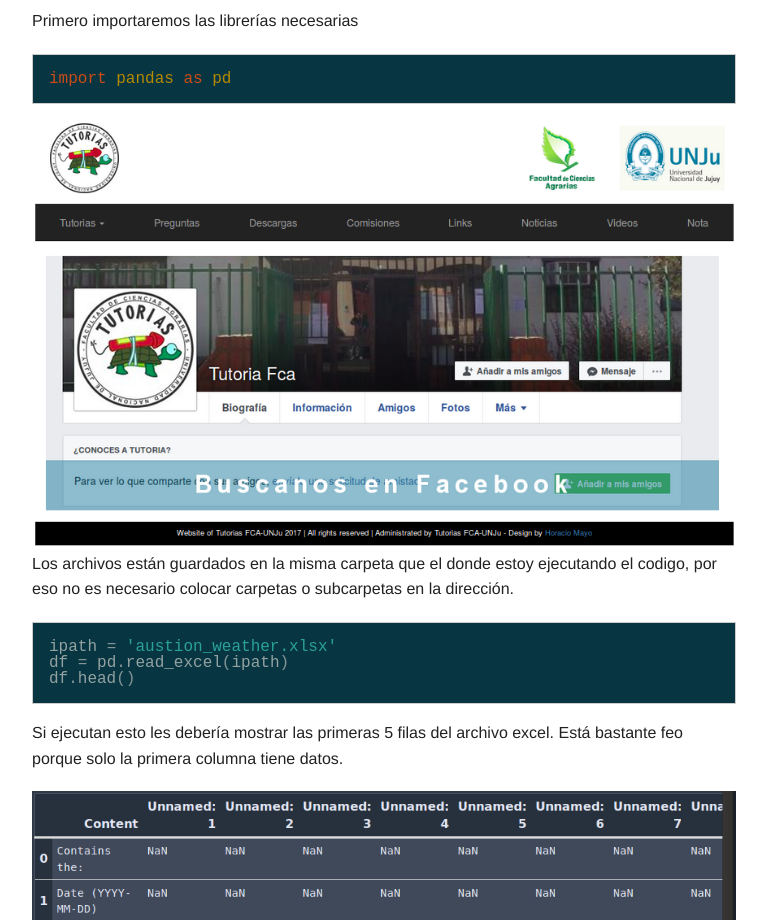
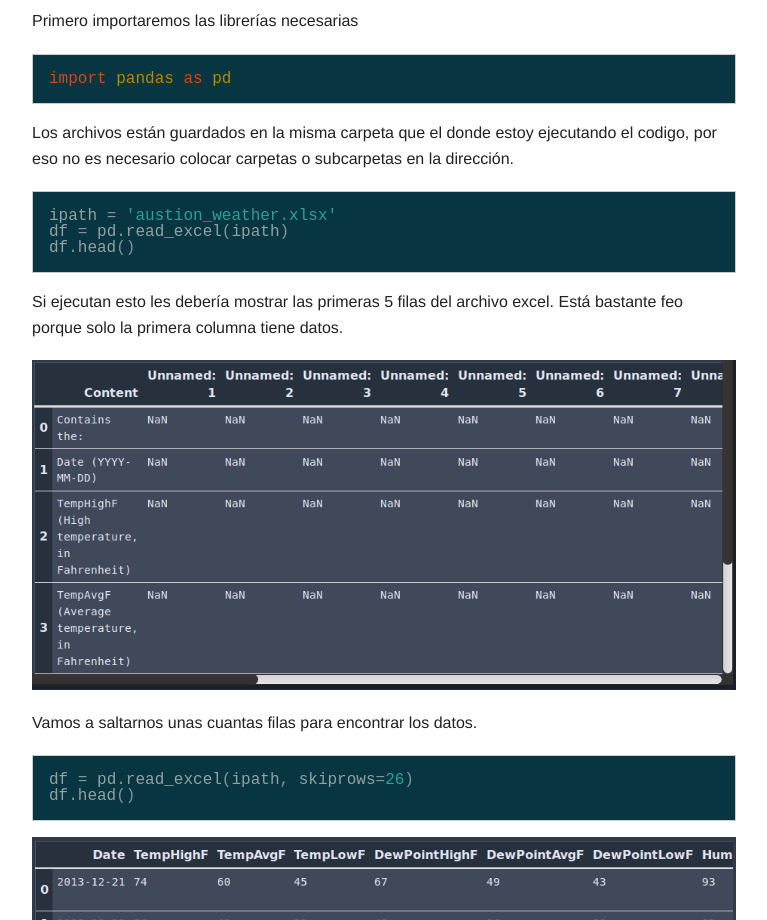
Before and after one commit to HoracioNakama/horacionakama.github.io, a plain HTML site: page posts/2017/dic/17/abrir-archivos-excel-pandas.html in a window 1280 px wide. Shown: the part 860-1780 px from the top of the page, without its empty margins (139-906 px from the left). Drawn offline with Linux system fonts and the light colour scheme.

Commit message:
post pandas-excel

```diff
--- a/posts/2017/dic/17/abrir-archivos-excel-pandas.html
+++ b/posts/2017/dic/17/abrir-archivos-excel-pandas.html
@@ -72,8 +72,7 @@ Pueden bajarse el archivo <a href="https://horacionakama.github.io/files/austin_
 </pre></div>
 
 
-<p><img alt="Alt Text" src="https://horacionakama.github.io/images/prueba01.png">
-Los archivos están guardados en la misma carpeta que el donde estoy ejecutando el codigo, por eso no es necesario colocar carpetas o subcarpetas en la dirección.</p>
+<p>Los archivos están guardados en la misma carpeta que el donde estoy ejecutando el codigo, por eso no es necesario colocar carpetas o subcarpetas en la dirección.</p>
 <div class="highlight"><pre><span></span><span class="n">ipath</span> <span class="o">=</span> <span class="s1">&#39;austion_weather.xlsx&#39;</span>
 <span class="n">df</span> <span class="o">=</span> <span class="n">pd</span><span class="o">.</span><span class="n">read_excel</span><span class="p">(</span><span class="n">ipath</span><span class="p">)</span>
 <span class="n">df</span><span class="o">.</span><span class="n">head</span><span class="p">()</span>
```
